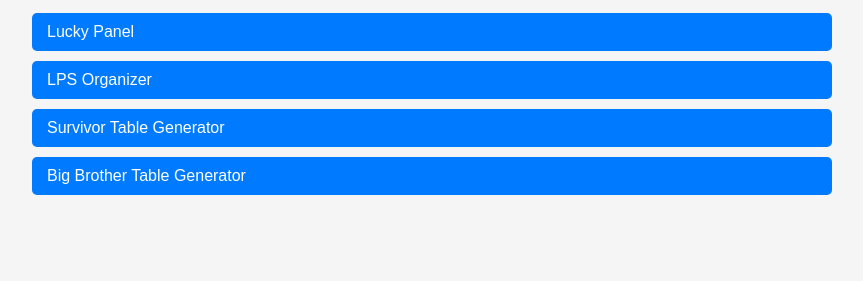
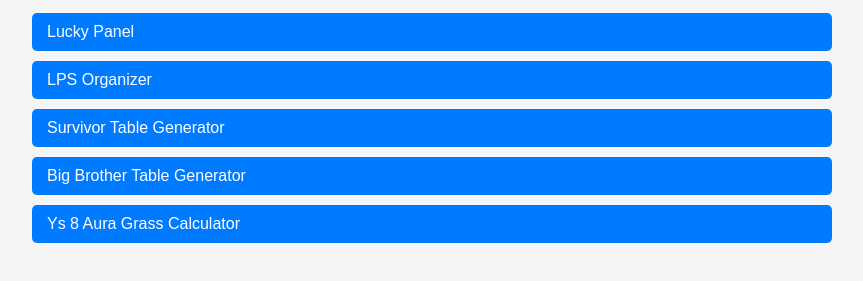
Before and after one commit to bennehls2/ai-programs, a plain HTML site: page index.html in a window 1280 px wide. Shown: the part 171-452 px from the top of the page, without its empty margins (208-1071 px from the left). Drawn offline with Linux system fonts and the light colour scheme.

Commit message:
Add Ys 8 Aura Grass Calculator link to index.html

```diff
--- a/index.html
+++ b/index.html
@@ -43,6 +43,7 @@
         <li><a href="LPSOrganizer.html">LPS Organizer</a></li>
         <li><a href="SurvivorTableGenerator.html">Survivor Table Generator</a></li>
         <li><a href="BBTableGenerator.html">Big Brother Table Generator</a></li>
+        <li><a href="Ys8AuraGrass.html">Ys 8 Aura Grass Calculator</a></li>
     </ul>
 </body>
 </html>
```
